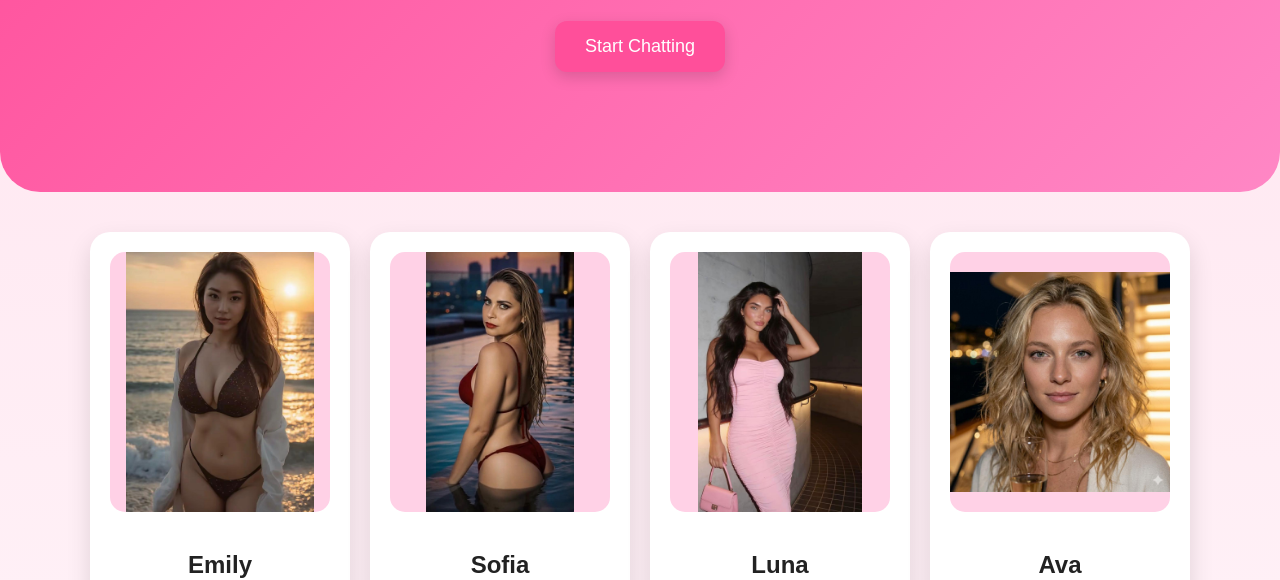
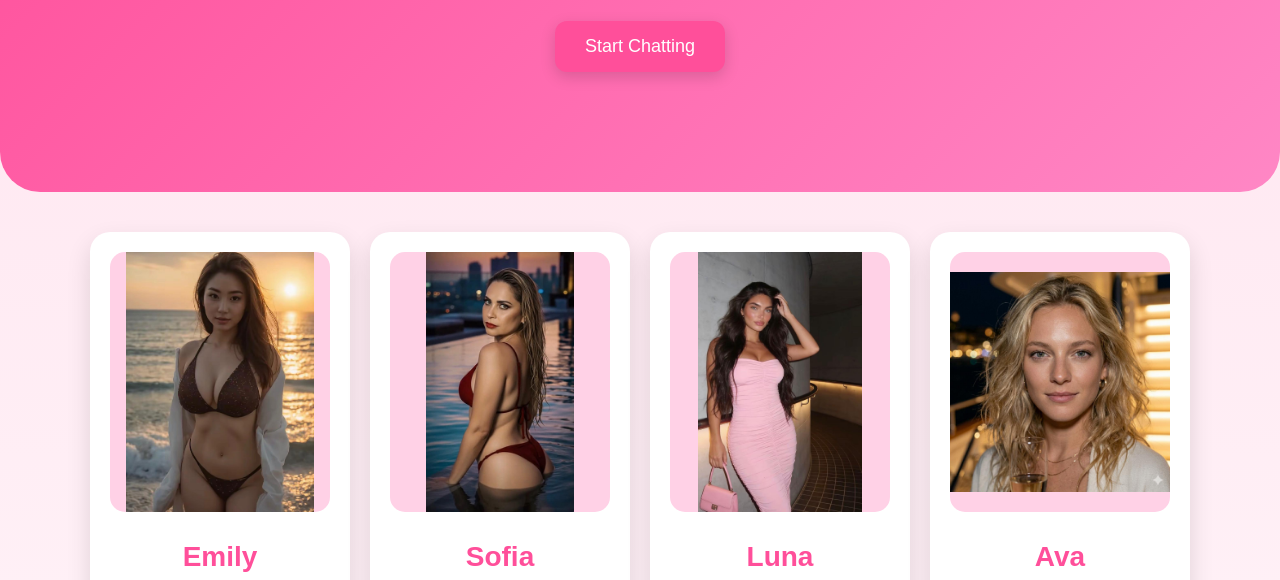
Before and after one commit to dalonaicontact-create/dalonai, a plain HTML site: page index.html in a window 1280 px wide. Shown: the part 228-808 px from the top of the page. Drawn offline with Linux system fonts and the light colour scheme.

Commit message:
Update index.html

```diff
--- a/index.html
+++ b/index.html
@@ -23,6 +23,11 @@ border-bottom-right-radius:40px;
 h1{
 font-size:55px;
 margin:0;
+}
+  h2{
+font-size:28px;
+margin:10px 0;
+color:#ff4f9a;
 }
 p{
 font-size:22px;
```
